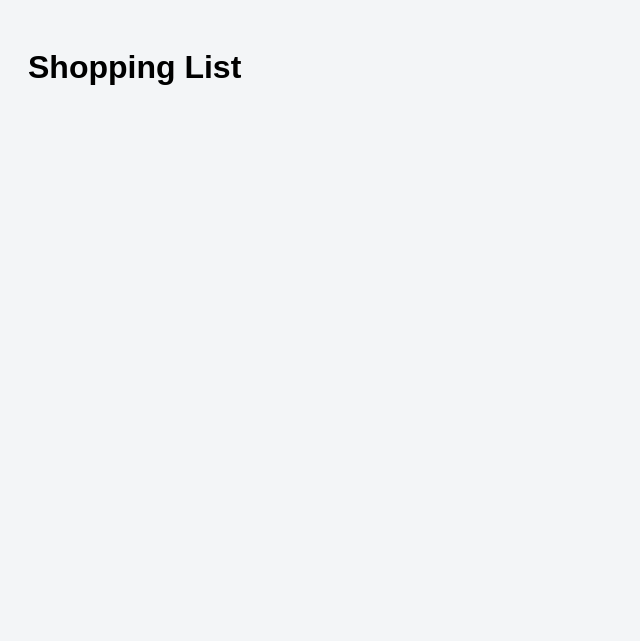
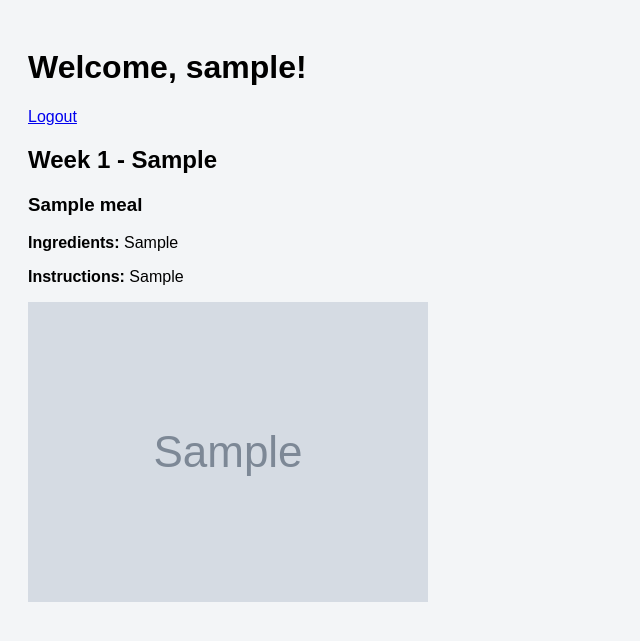
Before and after one commit to neilhardy111-star/multiuser_dinner_planner, a Flask app: page / in a window 1280 px wide. Shown: the top 641 px of the page, without its empty margins (0-640 px from the left). Run offline with Flask 3, Linux system fonts and the light colour scheme; a user stored in the database is signed in; tables that the repository leaves empty hold one stand-in row (values such as "Sample post"); grey boxes marked "Sample" are stand-in pictures.

Commit message:
Update shopping.html

```diff
--- a/templates/shopping.html
+++ b/templates/shopping.html
@@ -1,15 +1,26 @@
-
-<!DOCTYPE html>
+<!doctype html>
 <html>
 <head>
-<link rel="stylesheet" href="/static/style.css">
+    <title>My Dinner Planner</title>
+    <link rel="stylesheet" href="{{ url_for('static', filename='style.css') }}">
 </head>
 <body>
-<h1>Shopping List</h1>
-<ul>
-{% for i in items %}
-  <li>{{i}}</li>
-{% endfor %}
-</ul>
+<h1>Welcome, {{ current_user.username }}!</h1>
+<a href="/logout">Logout</a>
+
+<div class="meals-container">
+    {% for meal in meals %}
+    <div class="meal-card">
+        <h2>Week {{ meal.week }} - {{ meal.day }}</h2>
+        <h3>{{ meal.name }}</h3>
+        <p><strong>Ingredients:</strong> {{ meal.ingredients }}</p>
+        <p><strong>Instructions:</strong> {{ meal.instructions }}</p>
+        {% if meal.image %}
+        <img src="{{ url_for('static', filename='uploads/' + meal.image) }}" alt="{{ meal.name }}" class="meal-img">
+        {% endif %}
+    </div>
+    {% endfor %}
+</div>
+
 </body>
 </html>
```
